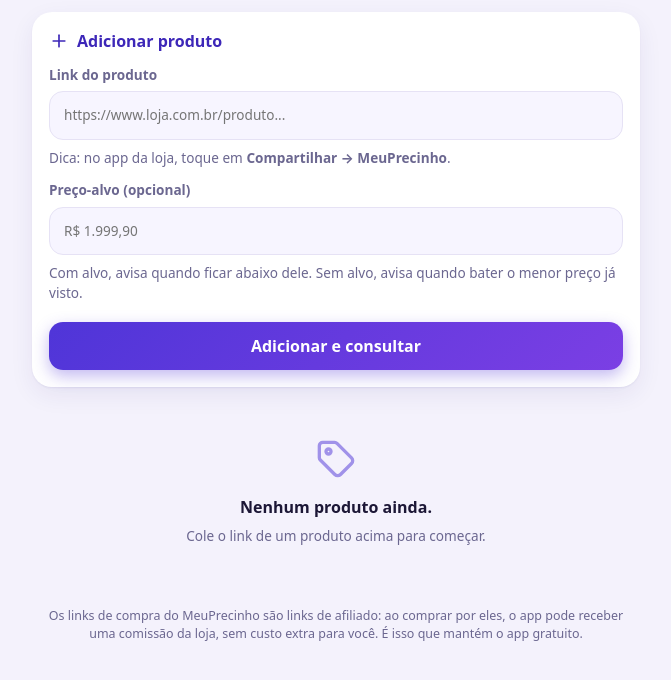
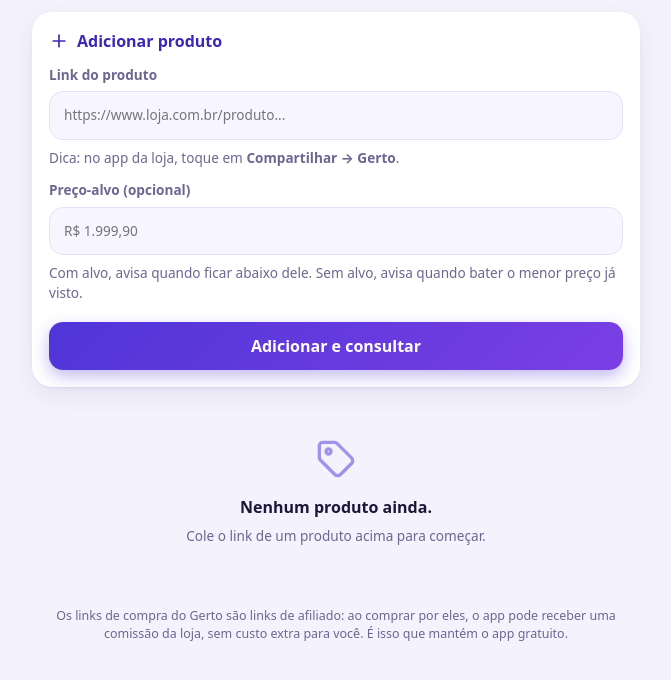
Before and after one commit to jdeiro-ui/Meuprecinho, a Python web app: template price_watch/templates/products.html in a window 1280 px wide. Shown: the top 680 px of the page, without its empty margins (304-975 px from the left). Run offline with Jinja, Linux system fonts and the light colour scheme; the template is opened without the code that fills it, so the values that code supplies are empty.

Commit message:
Novo nome (Gerto) e novo ícone; manifesto neutro e com id fixo
Co-Authored-By: Claude Sonnet 5.5 <noreply@anthropic.com>
Claude-Session: https://claude.ai/code/session_014cmaXY3w6FrTpvMbhLsXrn

```diff
--- a/price_watch/affiliate.py
+++ b/price_watch/affiliate.py
@@ -1,4 +1,4 @@
-"""Links de compra com o código de afiliado do MeuPrecinho.
+"""Links de compra com o código de afiliado do Gerto.
 
 O app guarda o endereço limpo do produto e gera o link de compra na hora, com o
 código de afiliado configurado no .env. Assim, qualquer produto cadastrado por
--- a/price_watch/bot.py
+++ b/price_watch/bot.py
@@ -59,7 +59,7 @@ def handle_text(chat_id: str, text: str) -> str | None:
             token = text.partition(" ")[2].strip()
             user = db.scalar(select(User).where(User.tg_link_token == token)) if token else None
             if user is None:
-                return ("Olá! Para receber os avisos, abra o MeuPrecinho, vá em <b>Conta</b> e toque em "
+                return ("Olá! Para receber os avisos, abra o Gerto, vá em <b>Conta</b> e toque em "
                         "<b>Conectar Telegram</b>.")
             for other in db.scalars(select(User).where(User.telegram_chat_id == chat_id, User.id != user.id)):
                 other.telegram_chat_id = None  # uma conversa pertence a uma conta só
@@ -67,7 +67,7 @@ def handle_text(chat_id: str, text: str) -> str | None:
             if user.notify_channel == "app":
                 user.notify_channel = "both"  # conectou o bot: passa a receber também por lá
             db.commit()
-            return (f"✅ Pronto, <b>{user.username}</b>! Seus avisos do MeuPrecinho vão chegar aqui.\n"
+            return (f"✅ Pronto, <b>{user.username}</b>! Seus avisos do Gerto vão chegar aqui.\n"
                     "Para parar, envie /parar.")
         if text.startswith("/parar") or text.startswith("/stop"):
             for user in db.scalars(select(User).where(User.telegram_chat_id == chat_id)):
--- a/price_watch/main.py
+++ b/price_watch/main.py
@@ -197,7 +197,7 @@ async def alerts_test(request: Request, me: Me):
     if not _can_notify(me):
         flash(request, "Ative as notificações (ou conecte o Telegram) na aba Conta", "err")
         return back("/telegram")
-    ok = await notifier.deliver(me.id, "✅ MeuPrecinho: teste de aviso", title="✅ MeuPrecinho",
+    ok = await notifier.deliver(me.id, "✅ Gerto: teste de aviso", title="✅ Gerto",
                                 body="Teste de aviso: está tudo certo!", url="/alerts", tag="teste")
     if ok:
         flash(request, "Aviso de teste enviado")
--- a/price_watch/notifier.py
+++ b/price_watch/notifier.py
@@ -54,7 +54,7 @@ def format_price_alert(store: str, name: str, old: int | None, new: int, target:
     parts = [f"💰 <b>{e(name)}</b>", f"{e(store)} · {e(reason)}", "", price]
     if target:
         parts.append(f"Seu alvo: {format_brl(target)}")
-    parts += ["", f'<a href="{e(url, quote=True)}">Comprar na loja</a>', "<i>link de afiliado do MeuPrecinho</i>"]
+    parts += ["", f'<a href="{e(url, quote=True)}">Comprar na loja</a>', "<i>link de afiliado do Gerto</i>"]
     return "\n".join(parts)
 
 
--- a/price_watch/static/coletor.py
+++ b/price_watch/static/coletor.py
@@ -1,5 +1,5 @@
 #!/usr/bin/env python3
-"""Coletor de casa do MeuPrecinho.
+"""Coletor de casa do Gerto.
 
 Roda no Termux (Android) ou em qualquer computador com Python 3 e curl. Pergunta ao
 servidor quais produtos consultar, baixa as páginas pela internet de casa (IP
--- a/price_watch/static/style.css
+++ b/price_watch/static/style.css
@@ -1,4 +1,4 @@
-/* MeuPrecinho: paleta tirada do ícone (roxo, laranja, amarelo) */
+/* Gerto: paleta tirada do ícone (roxo, laranja, amarelo) */
 :root {
   --bg: #f4f2fc;
   --surface: #ffffff;
--- a/price_watch/static/sw.js
+++ b/price_watch/static/sw.js
@@ -1,6 +1,6 @@
 // Service worker mínimo: cacheia só arquivos estáticos; páginas vêm sempre da rede
 // (dados pessoais não ficam em cache).
-const CACHE = "pw-static-v11";
+const CACHE = "pw-static-v12";
 const ASSETS = ["/static/style.css", "/static/htmx.min.js", "/static/icons/icon-192.png"];
 
 self.addEventListener("install", (e) => {
@@ -23,7 +23,7 @@ self.addEventListener("fetch", (e) => {
   } else if (e.request.mode === "navigate") {
     e.respondWith(
       fetch(e.request).catch(
-        () => new Response("<meta name=viewport content='width=device-width'><p style='font-family:sans-serif;padding:2rem'>Sem conexão com o MeuPrecinho.</p>",
+        () => new Response("<meta name=viewport content='width=device-width'><p style='font-family:sans-serif;padding:2rem'>Sem conexão com o Gerto.</p>",
                            { headers: { "Content-Type": "text/html; charset=utf-8" } })
       )
     );
@@ -35,7 +35,7 @@ self.addEventListener("push", (e) => {
   let data = {};
   try { data = e.data ? e.data.json() : {}; } catch (err) { data = { body: e.data && e.data.text() }; }
   e.waitUntil(
-    self.registration.showNotification(data.title || "MeuPrecinho", {
+    self.registration.showNotification(data.title || "Gerto", {
       body: data.body || "",
       icon: "/static/icons/icon-192.png",
       badge: "/static/icons/badge-96.png",
--- a/price_watch/templates/base.html
+++ b/price_watch/templates/base.html
@@ -6,8 +6,8 @@
   <meta name="viewport" content="width=device-width, initial-scale=1, maximum-scale=1, user-scalable=no, viewport-fit=cover">
   <meta name="theme-color" content="#4f35d8" media="(prefers-color-scheme: light)">
   <meta name="theme-color" content="#1d1550" media="(prefers-color-scheme: dark)">
-  <title>{% block title %}MeuPrecinho{% endblock %}</title>
-  <link rel="manifest" href="/manifest.webmanifest?v=4">
+  <title>{% block title %}Gerto{% endblock %}</title>
+  <link rel="manifest" href="/manifest.webmanifest?v=5">
   <link rel="icon" href="/static/icons/icon-192.png">
   <link rel="apple-touch-icon" href="/static/icons/icon-192.png">
   <link rel="stylesheet" href="/static/style.css?v={{ asset_v }}">
@@ -18,7 +18,7 @@
   {% set online = (tg.authorized and tg.connected) if me and me.is_admin else (me and me.telegram_chat_id) %}
   <header class="hero">
     <div class="brand-row">
-      <a href="/" class="brand"><img src="/static/icons/icon-192.png" alt="" width="34" height="34">MeuPrecinho</a>
+      <a href="/" class="brand"><img src="/static/icons/icon-192.png" alt="" width="34" height="34">Gerto</a>
       <a class="status {{ 'on' if online else 'off' }}" href="/telegram">
         <span class="dot"></span>{% if me and me.is_admin %}{{ 'Grupos on' if online else 'Grupos off' }}{% else %}{{ 'Avisos on' if online else 'Avisos off' }}{% endif %}</a>
     </div>
--- a/price_watch/templates/login.html
+++ b/price_watch/templates/login.html
@@ -3,7 +3,7 @@
 {% block content %}
 <section class="login">
   <img src="/static/icons/icon-512.png" alt="" class="login-logo" width="112" height="112">
-  <h1>MeuPrecinho</h1>
+  <h1>Gerto</h1>
   <p class="tagline">Promoções do Telegram e preços das suas lojas</p>
   <form method="post" action="/login" class="card">
     {% if error %}<div class="toast err">{{ error }}</div>{% endif %}
--- a/price_watch/templates/products.html
+++ b/price_watch/templates/products.html
@@ -7,7 +7,7 @@
   <form method="post" action="/products">
     <label>Link do produto
       <input name="url" value="{{ prefill }}" placeholder="https://www.loja.com.br/produto..." inputmode="url" autocapitalize="none" required></label>
-    <p class="hint">Dica: no app da loja, toque em <b>Compartilhar → MeuPrecinho</b>.</p>
+    <p class="hint">Dica: no app da loja, toque em <b>Compartilhar → Gerto</b>.</p>
     <label>Preço-alvo (opcional)
       <input name="target" inputmode="decimal" placeholder="R$ 1.999,90"></label>
     <p class="hint">Com alvo, avisa quando ficar abaixo dele. Sem alvo, avisa quando bater o menor preço já visto.</p>
@@ -20,6 +20,6 @@
 {% for item in items %}{% include "_product_card.html" %}{% else %}
 <div class="empty">{{ icon('tag', 40) }}<p>Nenhum produto ainda.</p><small>Cole o link de um produto acima para começar.</small></div>
 {% endfor %}
-<p class="disclosure">Os links de compra do MeuPrecinho são links de afiliado: ao comprar por eles, o app pode
+<p class="disclosure">Os links de compra do Gerto são links de afiliado: ao comprar por eles, o app pode
   receber uma comissão da loja, sem custo extra para você. É isso que mantém o app gratuito.</p>
 {% endblock %}
--- a/price_watch/templates/signup.html
+++ b/price_watch/templates/signup.html
@@ -3,7 +3,7 @@
 {% block content %}
 <section class="login">
   <img src="/static/icons/icon-512.png" alt="" class="login-logo" width="112" height="112">
-  <h1>MeuPrecinho</h1>
+  <h1>Gerto</h1>
   {% if invite %}
   <p class="tagline">Você foi convidado(a). Crie sua conta:</p>
   <form method="post" action="/convite/{{ code }}" class="card">
--- a/price_watch/templates/telegram.html
+++ b/price_watch/templates/telegram.html
@@ -213,7 +213,7 @@
     btn.disabled = true;
     try {
       if (await Notification.requestPermission() !== "granted") {
-        pushHint("Permissão negada. Libere as notificações do MeuPrecinho nas configurações do celular.");
+        pushHint("Permissão negada. Libere as notificações do Gerto nas configurações do celular.");
         return;
       }
       const { key } = await (await fetch("/push/key")).json();
--- a/price_watch/web.py
+++ b/price_watch/web.py
@@ -70,8 +70,8 @@ class ProductsClosed(Exception):
     """Monitor de lojas (Produtos) fechado para convidados no soft launch."""
 
 
-DISCLOSURE = ("O MeuPrecinho é gratuito. Compras feitas pelos links do app podem gerar créditos "
-              "(comissão) para o MeuPrecinho, sem custo extra para você.")
+DISCLOSURE = ("O Gerto é gratuito. Compras feitas pelos links do app podem gerar créditos "
+              "(comissão) para o Gerto, sem custo extra para você.")
 templates.env.globals["disclosure"] = DISCLOSURE
 
 
```
Also changed, not shown: tests/test_accounts.py (+1 -1 lines), README.md, price_watch/static/icons/icon-192.png, price_watch/static/icons/icon-512.png, price_watch/static/icons/maskable-512.png, price_watch/static/manifest.webmanifest.
